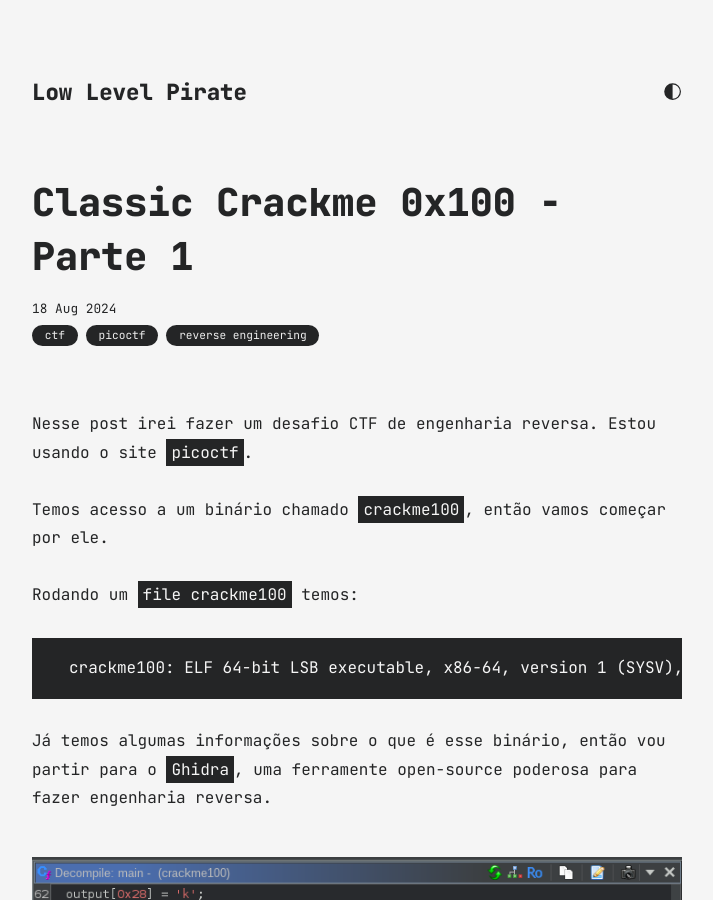
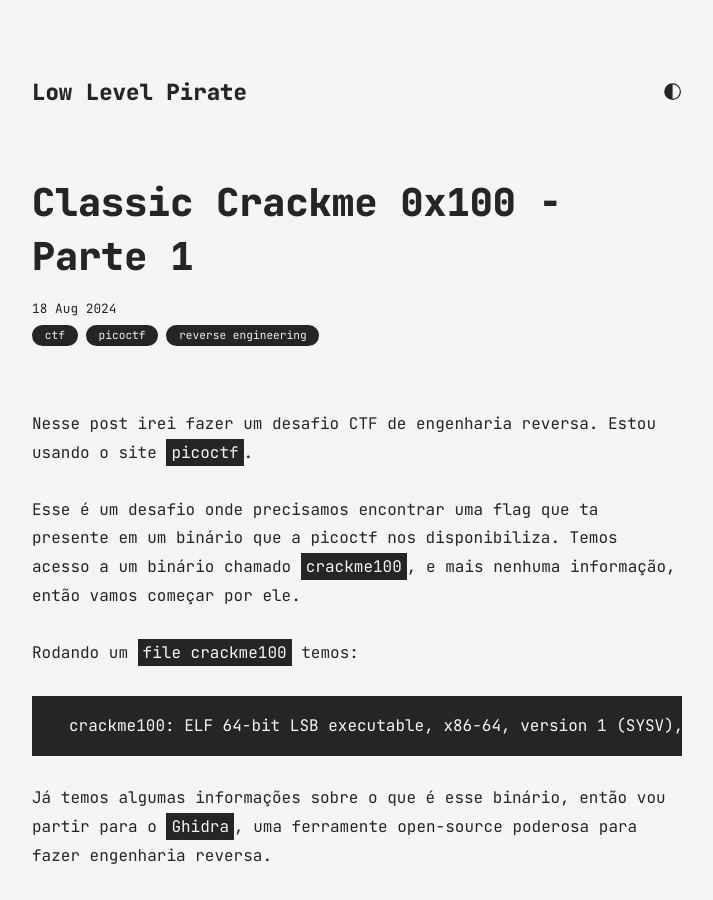
Before and after one commit to gabrielmrts/gabrielmrts.github.io, a Jekyll site: the page built from all_collections/_posts/2024-08-18-classic-crackme.md, in a window 1280 px wide and 900 px high. Shown: the whole window, without its empty margins (283-996 px from the left). Built offline with Jekyll 4.4.1, drawn with Linux system fonts in a browser that asks for light colours.

Commit message:
updating post

````diff
--- a/all_collections/_posts/2024-08-18-classic-crackme.md
+++ b/all_collections/_posts/2024-08-18-classic-crackme.md
@@ -8,7 +8,8 @@ categories: ["ctf", "picoctf", "reverse engineering"]
 Nesse post irei fazer um desafio CTF de engenharia reversa.
 Estou usando o site ```picoctf```.
 
-Temos acesso a um binário chamado ```crackme100```, então vamos começar por ele.
+Esse é um desafio onde precisamos encontrar uma flag que ta presente em um binário que a picoctf nos disponibiliza.
+Temos acesso a um binário chamado ```crackme100```, e mais nenhuma informação, então vamos começar por ele.
 
 Rodando um ```file crackme100``` temos:
 
````
